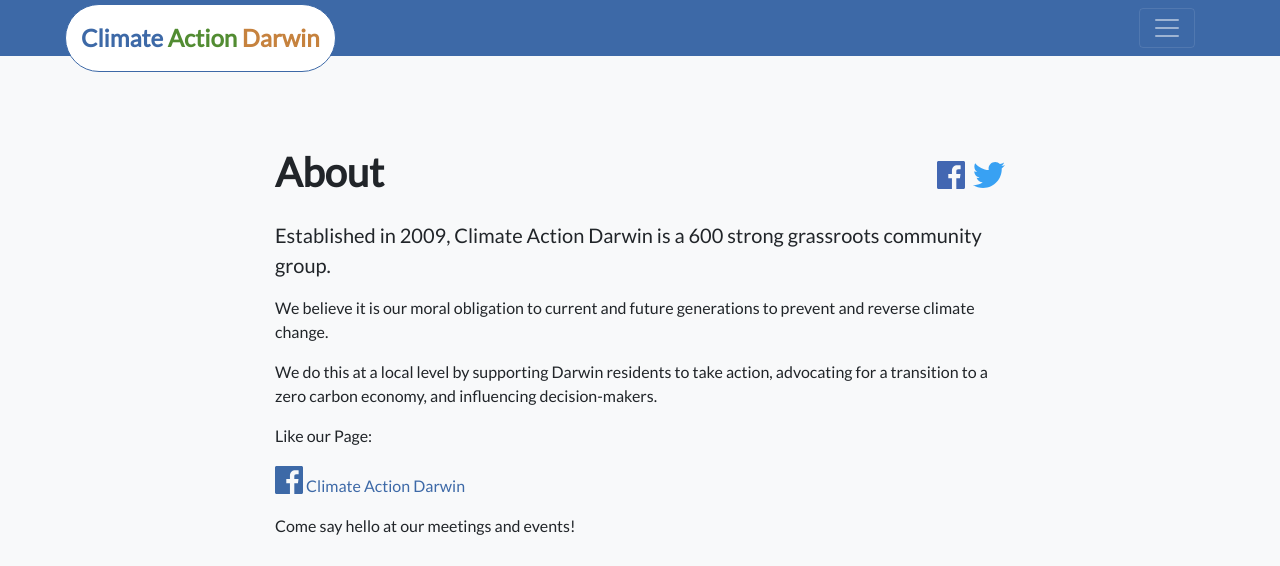
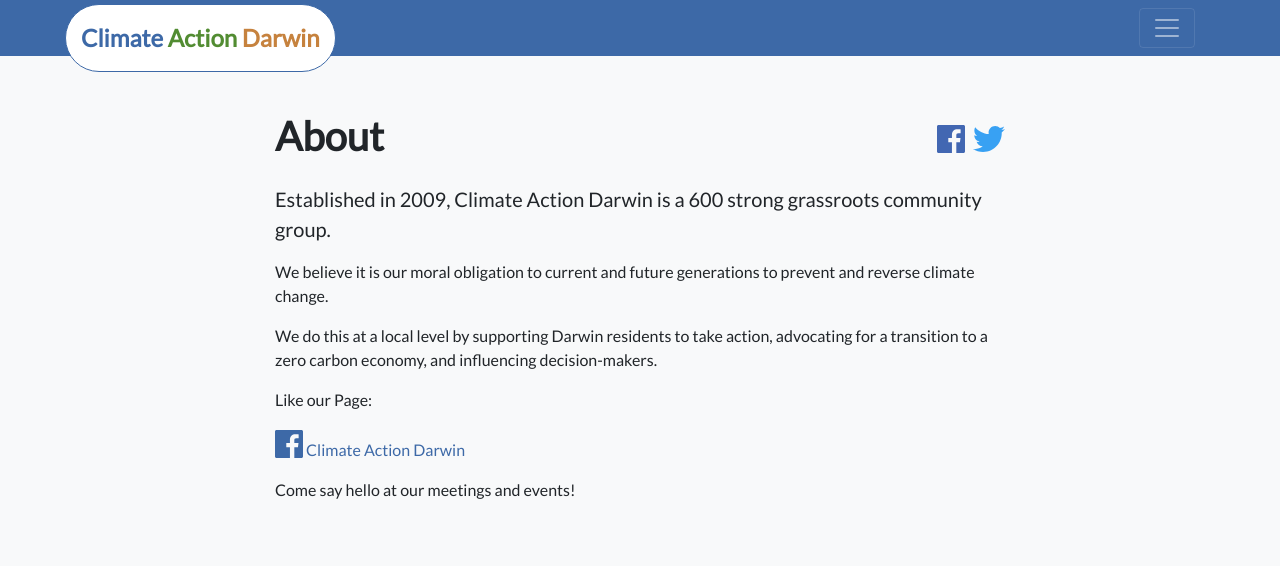
Before and after one commit to superdivest/superdivest.github.io, a Jekyll site: the page built from about.md, in a window 1280 px wide and 1346 px high. Shown: the top 566 px of the window. Built offline with Jekyll 4.4.1, drawn with Linux system fonts in a browser that asks for light colours; nearby versions of some CDN libraries; grey boxes are pictures that could not be loaded.

Commit message:
fix top margins after navbar changes

```diff
--- a/assets/css/components/_content-container.scss
+++ b/assets/css/components/_content-container.scss
@@ -1,4 +1,4 @@
 
 div.cad-content-container {
-  margin-top: 100px;
+  margin-top: 4rem;
 }
--- a/assets/css/components/_masthead.scss
+++ b/assets/css/components/_masthead.scss
@@ -4,7 +4,7 @@
   background-color: #343a40;
   background: url("../img/school-strike-2.jpg") no-repeat center center;
   background-size: cover;
-  padding-top: 4rem;
+  padding-top: 8rem;
   padding-bottom: 4rem;
 }
 
@@ -24,7 +24,7 @@
 
 @media (min-width: 768px) {
   header.cad-masthead {
-    padding-top: 4rem;
+    padding-top: 8rem;
     padding-bottom: 4rem;
   }
   header.cad-masthead h1 {
```
